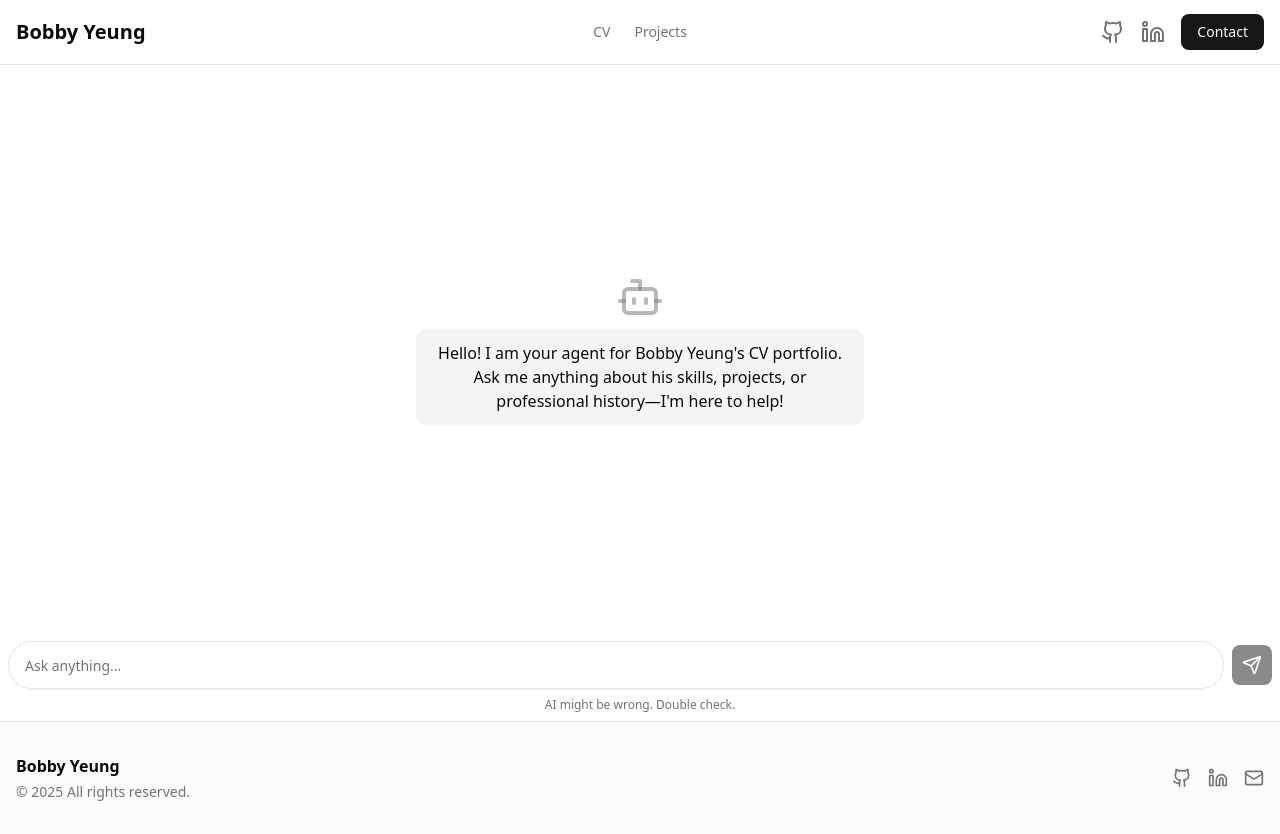
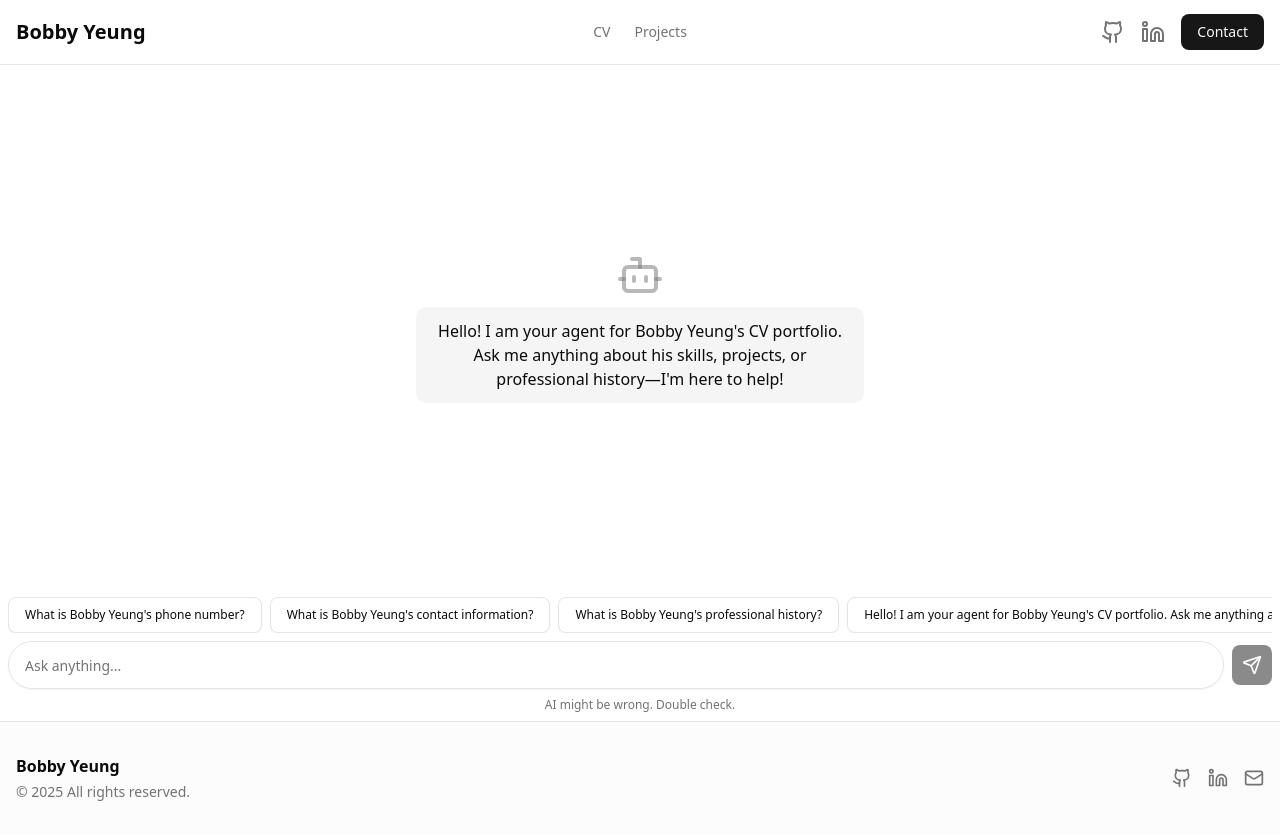
Before and after one commit to bobbyyng/portfolio, a Next.js app: page /chat in a window 1280 px wide. Built offline with nearby package versions, Linux system fonts and the light colour scheme.

Commit message:
Add example message buttons to chat interface for user interaction. Implement randomized message display and handle click events to populate input field with predefined messages. Enhance user experience by allowing quick access to common queries about Bobby Yeung's portfolio.

```diff
--- a/app/chat/page.tsx
+++ b/app/chat/page.tsx
@@ -14,6 +14,31 @@ import { ContactCard } from "@/components/tool/contact-card";
 const WELCOME_MESSAGE =
   "Hello! I am your agent for Bobby Yeung's CV portfolio. Ask me anything about his skills, projects, or professional history—I'm here to help!";
 
+const EXAMPLE_MESSAGES = [
+  "Hello! I am your agent for Bobby Yeung's CV portfolio. Ask me anything about his skills, projects, or professional history—I'm here to help!",
+  "What are Bobby Yeung's skills?",
+  "What are Bobby Yeung's projects?",
+  "What is Bobby Yeung's professional history?",
+  "What is Bobby Yeung's contact information?",
+  "What is Bobby Yeung's email?",
+  "What is Bobby Yeung's phone number?",
+];
+
+function useStableRandomizedMessages(messages: string[]) {
+  const [shuffled, setShuffled] = useState<string[] | null>(null);
+  useEffect(() => {
+    // Only run on client to avoid SSR/CSR mismatch!
+    const copied = messages.slice();
+    for (let i = copied.length - 1; i > 0; i--) {
+      const j = Math.floor(Math.random() * (i + 1));
+      [copied[i], copied[j]] = [copied[j], copied[i]];
+    }
+    setShuffled(copied);
+    // eslint-disable-next-line react-hooks/exhaustive-deps
+  }, []); // run once after mount
+  return shuffled;
+}
+
 export default function Page() {
   const [input, setInput] = useState("");
   const [streamingText, setStreamingText] = useState("");
@@ -24,6 +49,8 @@ export default function Page() {
       api: "/api/chat",
     }),
   });
+
+  const shuffledExampleMessages = useStableRandomizedMessages(EXAMPLE_MESSAGES);
 
   useEffect(() => {
     console.log(messages);
@@ -51,6 +78,17 @@ export default function Page() {
       });
       setInput("");
     }
+  };
+
+  // NEW: Handle clicking on example message button
+  const handleExampleClick = async (message: string) => {
+    if (status === "submitted" || status === "streaming") return;
+    setInput(message);
+    // Immediately send when clicking
+    await sendMessage({
+      parts: [{ type: "text", text: message }],
+    });
+    setInput("");
   };
 
   return (
@@ -105,7 +143,7 @@ export default function Page() {
                 if (part.type.startsWith("tool-")) {
                   switch (part.type.replace("tool-", "")) {
                     case "get_profile":
-                      return <></>;
+                      return null;
                     case "get_contact":
                       return (
                         <div className="mb-2">
@@ -176,6 +214,26 @@ export default function Page() {
 
       {/* Input Area */}
       <div className="bg-background p-2 space-y-2">
+        <div
+          className="flex gap-2 overflow-x-auto custom-scrollbar"
+          style={{
+            scrollbarWidth: "none",
+          }}
+        >
+          {(shuffledExampleMessages ?? EXAMPLE_MESSAGES).map(
+            (message, index) => (
+              <Button
+                key={index}
+                variant="outline"
+                className="text-xs"
+                onClick={() => handleExampleClick(message)}
+                disabled={status === "submitted" || status === "streaming"}
+              >
+                {message}
+              </Button>
+            )
+          )}
+        </div>
         <div className="flex gap-2 items-center">
           <Input
             value={input}
```
